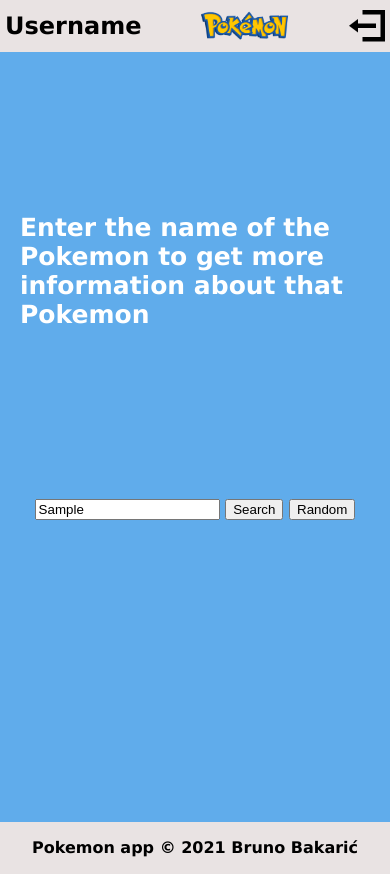
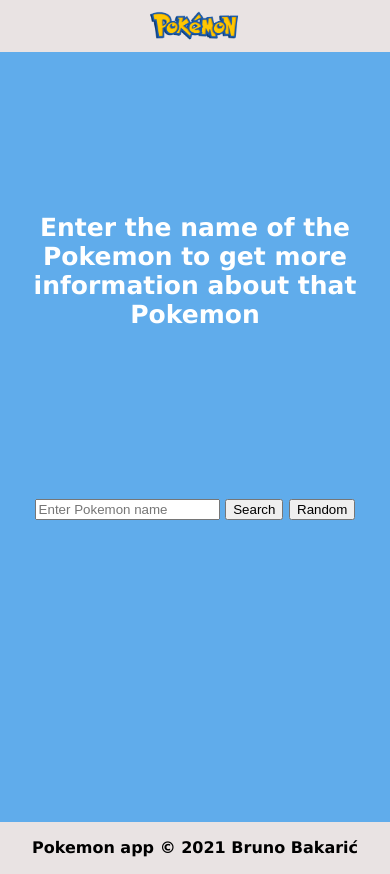
Before and after one commit to bbakaric/poke-app, a plain HTML site: page index.html in a window 390 px wide. Both pictures are taken after typing "Sample" into the empty fields and a click on the button "Random". Drawn offline with Linux system fonts and the light colour scheme; no server answers.

Commit message:
responsive finished

```diff
--- a/css/style.css
+++ b/css/style.css
@@ -11,20 +11,14 @@
 /* header */
 
 body > header{
-    display: flex;
-    align-items: center;
-    justify-content: space-between;
     background-color: #e9e3e3;
     height: 5vh;
 }
 
-header > h2{
-    color: black;
-    margin: 0;
-}
-
 #logo{
+    display: block;
     height: 5vh;
+    margin: auto;
 }
 
 /* main */
@@ -95,3 +89,22 @@
 a:hover{
     color: #60aceb;
 }
+
+@media all and (max-width: 1048px) {
+    main > p{
+        text-align: center;
+    }
+}
+
+@media all and (max-width: 450px) {
+    th, td{
+        text-align: center;
+    }
+}
+
+@media all and (max-width: 375px){
+    form, button{
+        display: block;
+        margin: 2px auto;
+    }
+}
--- a/index.html
+++ b/index.html
@@ -11,9 +11,7 @@
 </head>
 <body>
     <header>
-        <h2>Username</h2>
-            <img id="logo" src="images/main_logo.png" alt="logo">
-            <img id="sign_out" src="images/sign_out.png" alt="sign_out">
+        <img id="logo" src="images/main_logo.png" alt="logo">
     </header>
     <main id="mainHome">
         <p>Enter the name of the Pokemon to get more information about that Pokemon</p>
--- a/js/app.js
+++ b/js/app.js
@@ -31,6 +31,7 @@
 
 randomBtn.addEventListener('click', (event) => {
     event.preventDefault();
+    searchBar.value = ''
     const randomId = Math.floor(Math.random() * (899 - 1)) + 1;
     getPokemonData(randomId);
 });
```
